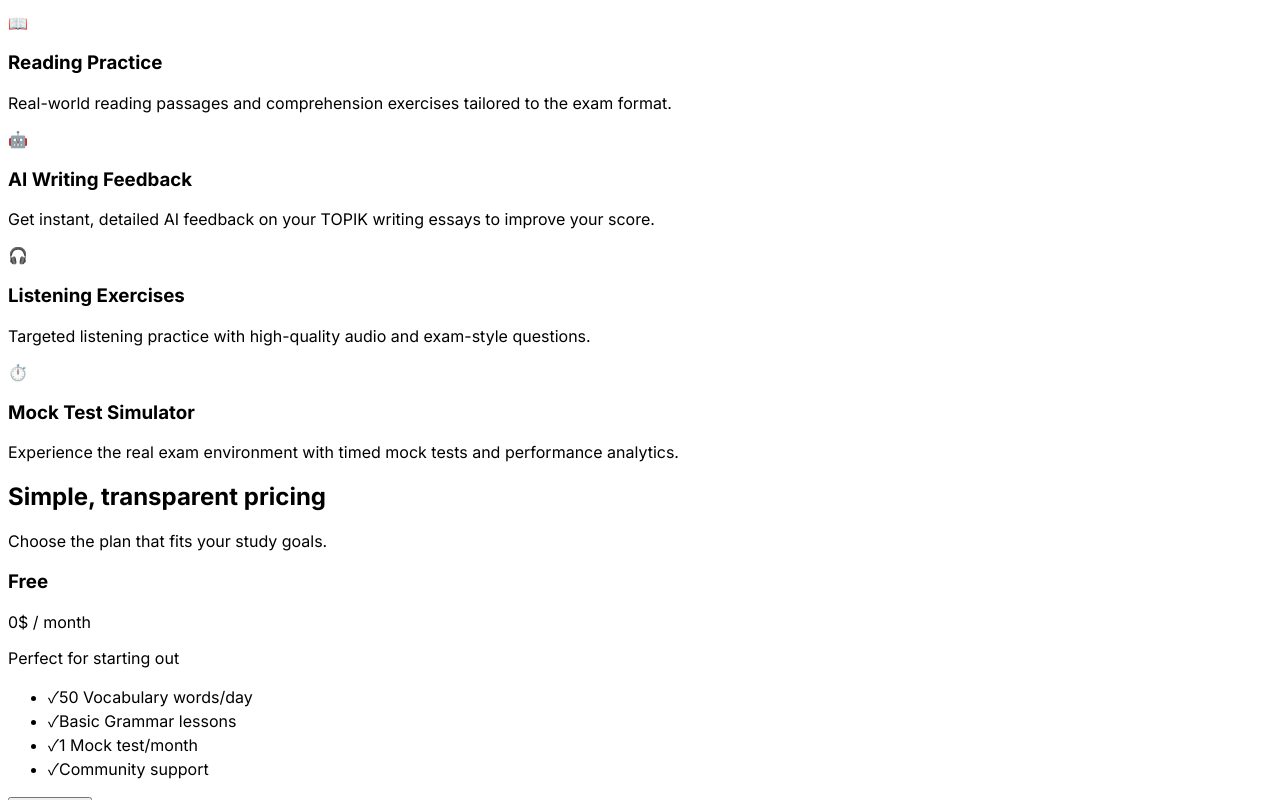
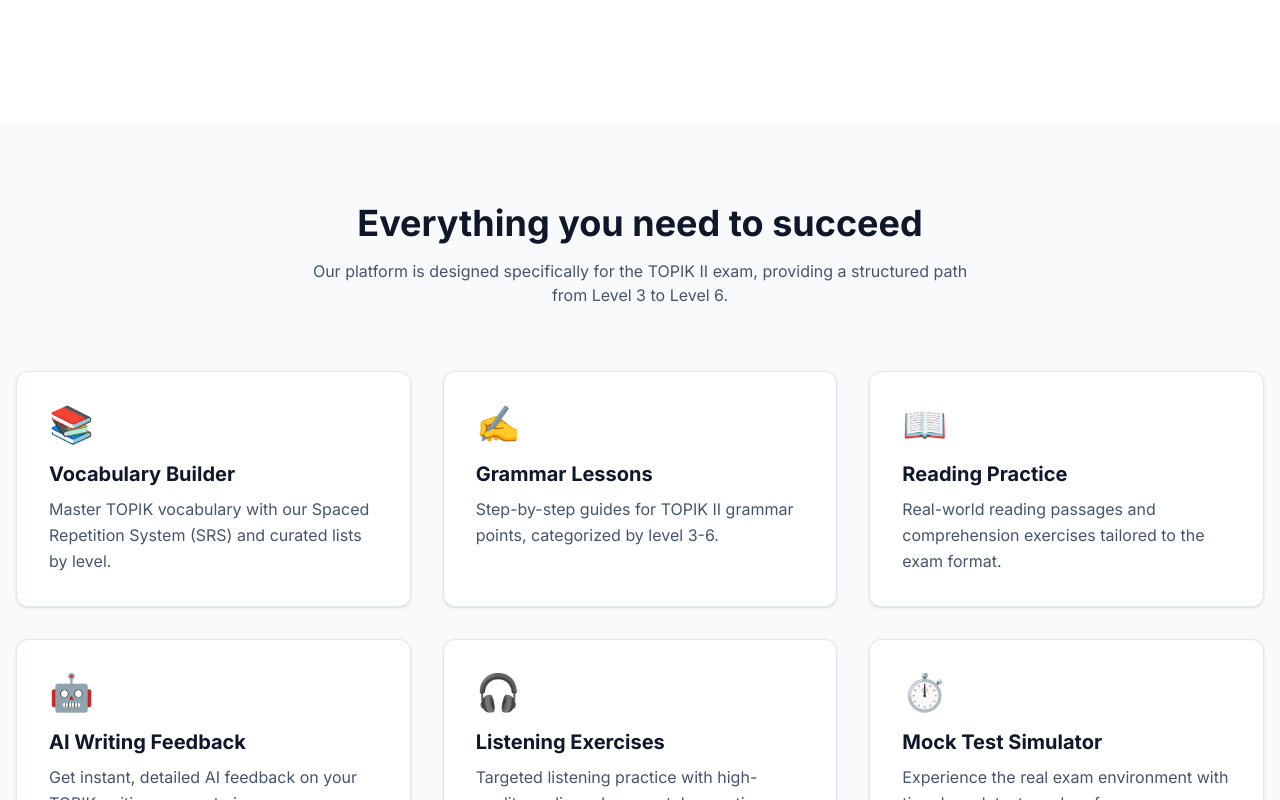
Before and after one commit to prof-lijar/tiny-company, a Next.js app in the folder product/: page / in a window 1280 px wide. Shown: the part 520-1320 px from the top of the page. Built offline with nearby package versions, Linux system fonts and the light colour scheme.

Commit message:
[CEO] auto-push updates

```diff
--- a/product/src/app/globals.css
+++ b/product/src/app/globals.css
@@ -1,6 +1,5 @@
-/**
- * Custom Tailwind utilities for 3D flip animations
- */
+@import "tailwindcss";
+
 @layer utilities {
   .perspective-1000 {
     perspective: 1000px;
--- a/product/src/app/page.tsx
+++ b/product/src/app/page.tsx
@@ -120,7 +120,7 @@
           </div>
           <div className="grid grid-cols-1 md:grid-cols-2 gap-8 max-w-4xl mx-auto">
             {PRICING_PLANS.map((plan, index) => (
-              <Card className={`p-8 relative ${plan.highlighted ? 'border-blue-600 ring-2 ring-blue-600' : 'border-slate-200'}`}>
+              <Card key={plan.name} className={`p-8 relative ${plan.highlighted ? 'border-blue-600 ring-2 ring-blue-600' : 'border-slate-200'}`}>
                 <div className="text-center mb-8">
                   <h3 className="text-2xl font-bold text-slate-900 mb-2">{plan.name}</h3>
                   <div className="text-4xl font-bold text-slate-900 mb-4">
@@ -132,7 +132,7 @@
                 </div>
                 <ul className="space-y-4 mb-8">
                   {plan.features.map((feature, index) => (
-                    <li className="flex items-center gap-3 text-slate-600">
+                    <li key={feature} className="flex items-center gap-3 text-slate-600">
                       <span className="text-green-500">✓</span>
                       {feature}
                     </li>
```
Also changed, not shown: 1 other file (tests, documents, lock files or other folders).
